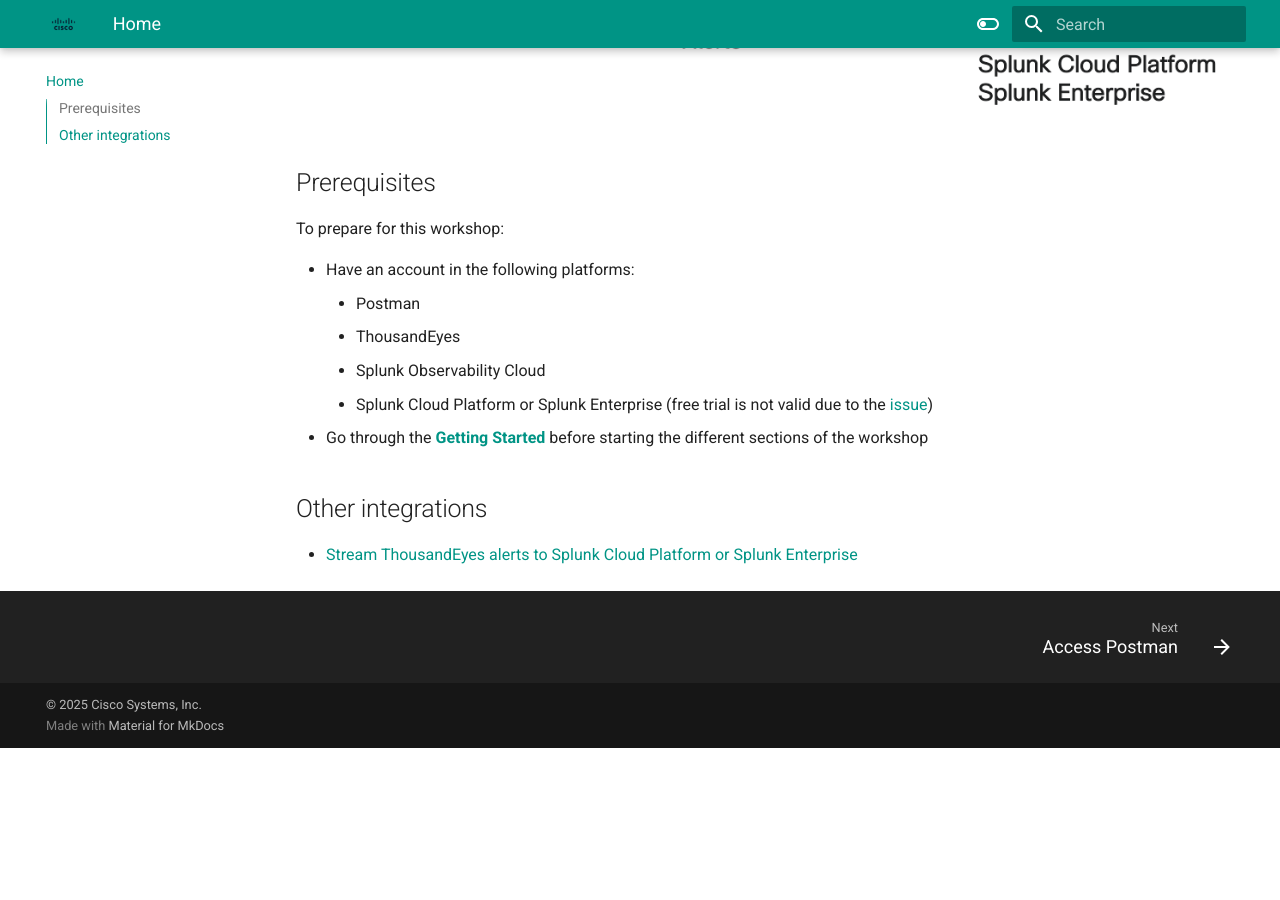
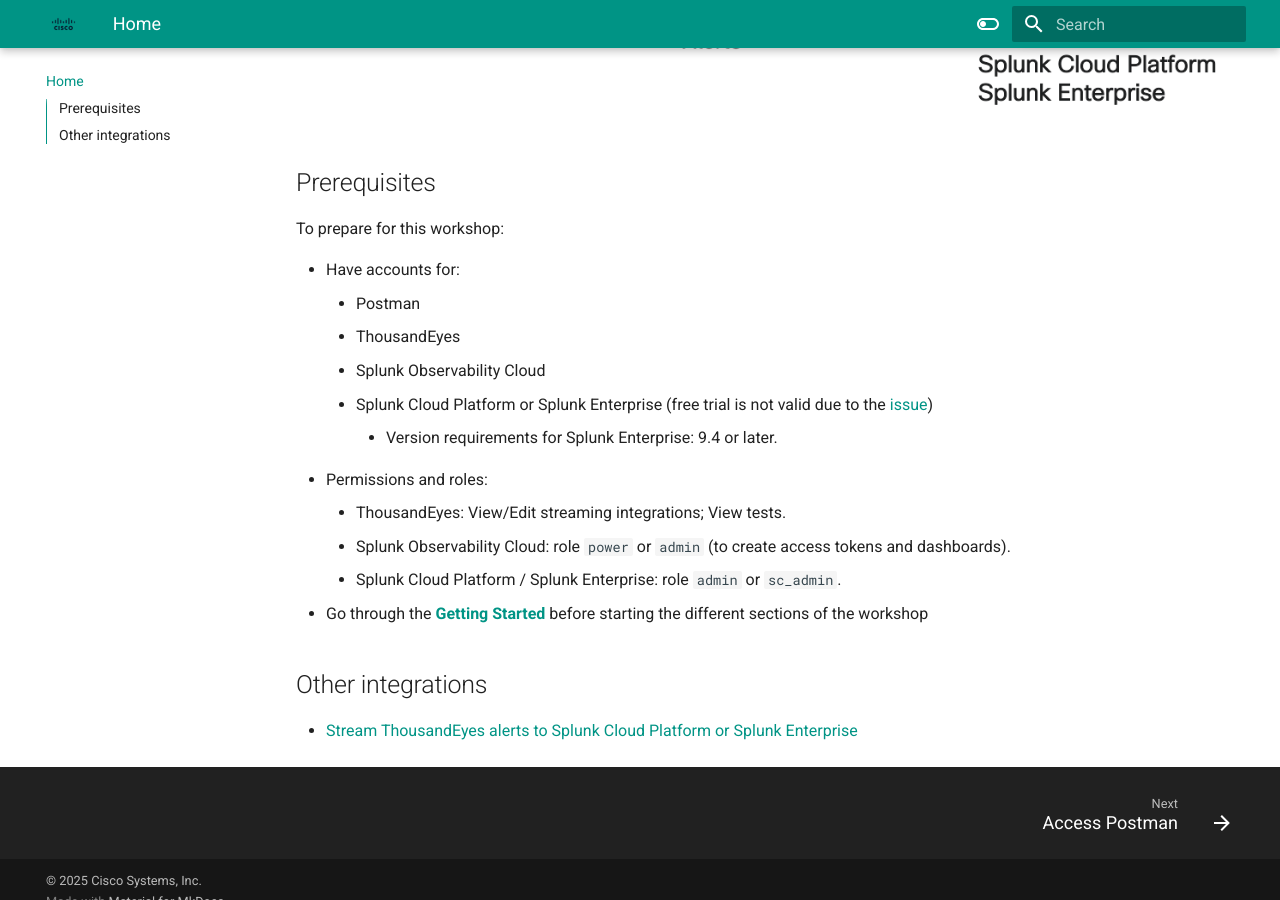
Before and after one commit to antonjim-te/thousandeyes-splunk-integrations-workshop, an MkDocs documentation site: the page built from docs/README.md, in a window 1280 px wide and 900 px high, scrolled down 997 px. Built offline with MkDocs 1.6.1 and Material for MkDocs 9.7.7, drawn with Linux system fonts in a browser that asks for light colours; before the commit the page ends 1745 px from its top, so only the background shows below that.

Commit message:
Update permission

```diff
--- a/docs/README.md
+++ b/docs/README.md
@@ -16,11 +16,16 @@
 
 To prepare for this workshop:
 
-- Have an account in the following platforms:
+- Have accounts for:
     - Postman
     - ThousandEyes
     - Splunk Observability Cloud
     - Splunk Cloud Platform or Splunk Enterprise (free trial is not valid due to the [issue](https://ideas.splunk.com/ideas/PLECID-I-816))
+        - Version requirements for Splunk Enterprise: 9.4 or later.
+- Permissions and roles:
+    - ThousandEyes: View/Edit streaming integrations; View tests.
+    - Splunk Observability Cloud: role `power` or `admin` (to create access tokens and dashboards).
+    - Splunk Cloud Platform / Splunk Enterprise: role `admin` or `sc_admin`.
 - Go through the [**Getting Started**](getting_started/access_postman.md) before starting the different sections of the workshop
 
 ## Other integrations
```
Also changed, not shown: README.md (+0 -1 lines).
